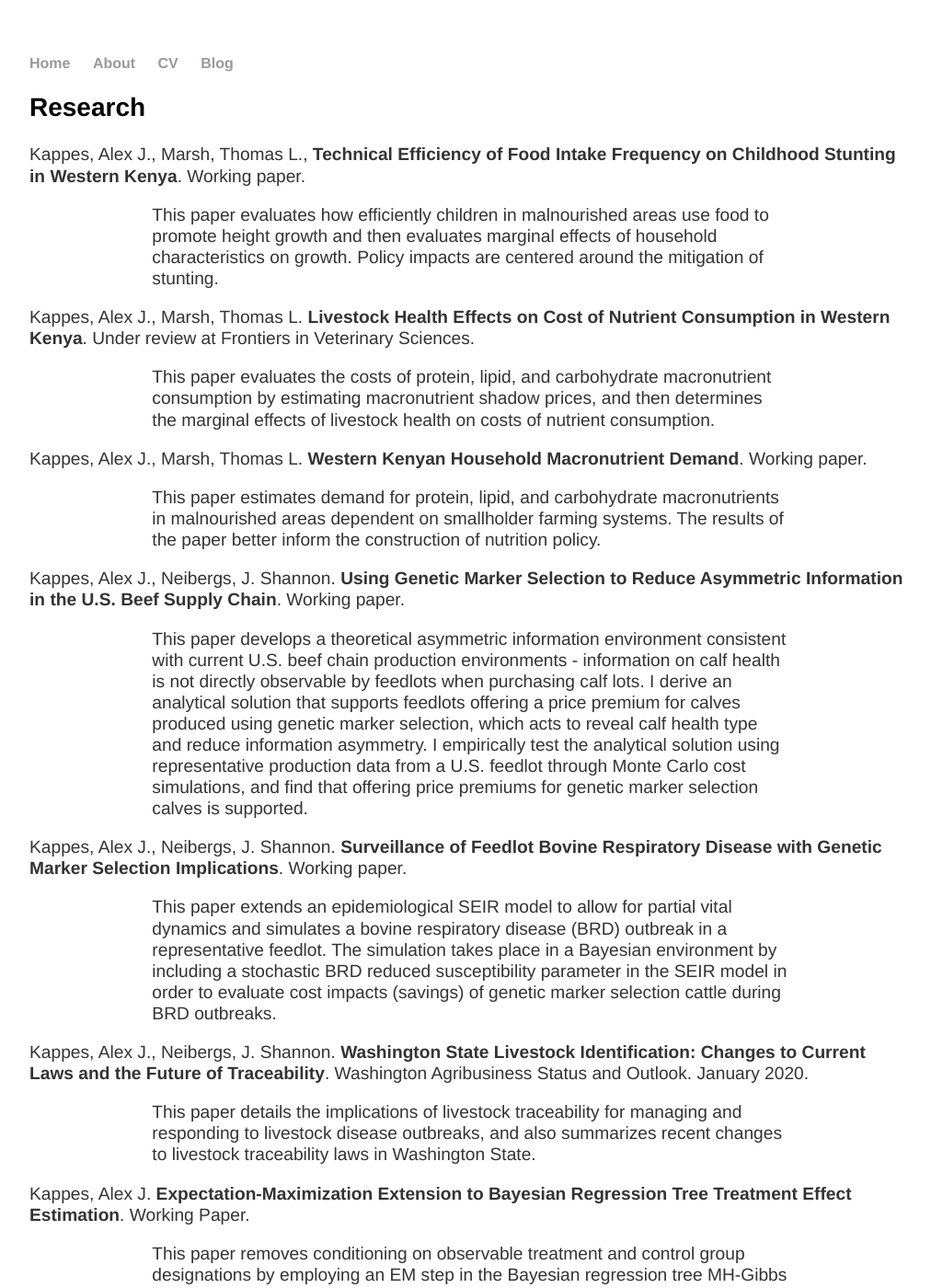
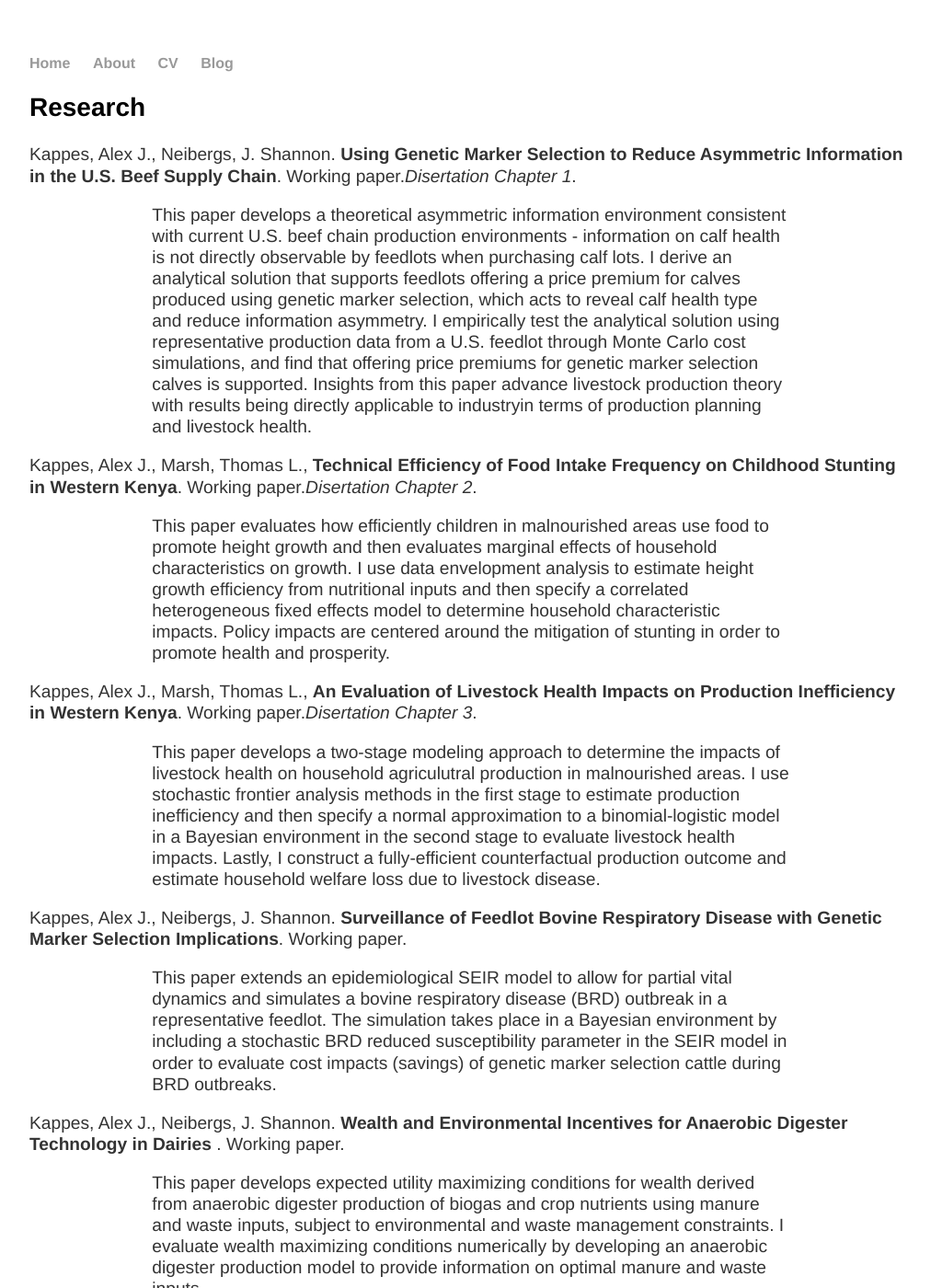
Before and after one commit to AJKappes/AJKappes.github.io, a Jekyll site: the page about/index.html, which Jekyll copies as it is, in a window 1280 px wide and 1400 px high. Shown: the whole window at 92% size, without its empty margins (128-1140 px from the left). Built offline with Jekyll 4.4.1, drawn with Linux system fonts in a browser that asks for light colours; some of the changed text lies outside the part shown.

Commit message:
update research

```diff
--- a/about/index.html
+++ b/about/index.html
@@ -22,37 +22,54 @@
 		<div class="container">
 		<div class="blurb">
 
+
 	<h2>Research</h2>
 
-		<p>Kappes, Alex J., Marsh, Thomas L., <b>Technical Efficiency
-of Food Intake Frequency on Childhood Stunting in Western Kenya</b>. Working paper.</p>
-
-		<p class="indented">This paper evaluates how efficiently children in malnourished areas use food to promote height growth and then evaluates marginal effects of household characteristics on growth. Policy impacts are centered around the mitigation of stunting.</p>
-
-        <p>Kappes, Alex J., Marsh, Thomas L. <b>Livestock Health Effects on Cost of Nutrient Consumption in Western Kenya</b>. Under review at Frontiers in Veterinary Sciences.</p>
-
-		<p class="indented"> This paper evaluates the costs of protein, lipid, and carbohydrate macronutrient consumption by estimating macronutrient shadow prices, and then determines the marginal effects of livestock health on costs of nutrient consumption.</p>
-
-		<p>Kappes, Alex J., Marsh, Thomas L. <b>Western Kenyan Household Macronutrient Demand</b>. Working paper.</p>
-
-		<p class="indented"> This paper estimates demand for protein, lipid, and carbohydrate macronutrients in malnourished areas dependent on smallholder farming systems. The results of the paper better inform the construction of nutrition policy.</p>
 
 		<p>Kappes, Alex J., Neibergs, J. Shannon. <b>Using Genetic Marker Selection
-to Reduce Asymmetric Information in the U.S. Beef Supply Chain</b>. Working paper.</p>
+to Reduce Asymmetric Information in the U.S. Beef Supply Chain</b>. Working paper.<em>Disertation Chapter 1</em>.</p>
 
-		<p class="indented">This paper develops a theoretical asymmetric information environment consistent with current U.S. beef chain production environments - information on calf health is not directly observable by feedlots when purchasing calf lots. I derive an analytical solution that supports feedlots offering a price premium for calves produced using genetic marker selection, which acts to reveal calf health type and reduce information asymmetry. I empirically test the analytical solution using representative production data from a U.S. feedlot through Monte Carlo cost simulations, and find that offering price premiums for genetic marker selection calves is supported.</p>
+		<p class="indented">This paper develops a theoretical asymmetric information environment consistent with current U.S. beef chain production environments - information on calf health is not directly observable by feedlots when purchasing calf lots. I derive an analytical solution that supports feedlots offering a price premium for calves produced using genetic marker selection, which acts to reveal calf health type and reduce information asymmetry. I empirically test the analytical solution using representative production data from a U.S. feedlot through Monte Carlo cost simulations, and find that offering price premiums for genetic marker selection calves is supported. Insights from this paper advance livestock production theory with results being directly applicable to industryin terms of production planning and livestock health.</p>
+
+
+		<p>Kappes, Alex J., Marsh, Thomas L., <b>Technical Efficiency
+of Food Intake Frequency on Childhood Stunting in Western Kenya</b>. Working paper.<em>Disertation Chapter 2</em>.</p>
+
+		<p class="indented">This paper evaluates how efficiently children in malnourished areas use food to promote height growth and then evaluates marginal effects of household characteristics on growth. I use data envelopment analysis to estimate height growth efficiency from nutritional inputs and then specify a correlated heterogeneous fixed effects model to determine household characteristic impacts. Policy impacts are centered around the mitigation of stunting in order to promote health and prosperity.</p>
+
+
+		<p>Kappes, Alex J., Marsh, Thomas L., <b>An Evaluation of Livestock Health Impacts on Production Inefficiency in Western Kenya</b>. Working paper.<em>Disertation Chapter 3</em>.</p>
+
+		<p class="indented">This paper develops a two-stage modeling approach to determine the impacts of livestock health on household agriculutral production in malnourished areas. I use stochastic frontier analysis methods in the first stage to estimate production inefficiency and then specify a normal approximation to a binomial-logistic model in a Bayesian environment in the second stage to evaluate livestock health impacts. Lastly, I construct a fully-efficient counterfactual production outcome and estimate  household welfare loss due to livestock disease.</p>
+
 
 		<p>Kappes, Alex J., Neibergs, J. Shannon. <b>Surveillance of Feedlot Bovine Respiratory Disease with Genetic Marker Selection Implications</b>. Working paper.</p>
 
 		<p class="indented"> This paper extends an epidemiological SEIR model to allow for partial vital dynamics and simulates a bovine respiratory disease (BRD) outbreak in a representative feedlot. The simulation takes place in a Bayesian environment by including a stochastic BRD reduced susceptibility parameter in the SEIR model in order to evaluate cost impacts (savings) of genetic marker selection cattle during BRD outbreaks.</p>
 
+
+		<p>Kappes, Alex J., Neibergs, J. Shannon. <b>Wealth and Environmental Incentives for Anaerobic Digester Technology in Dairies </b>. Working paper.</p>
+
+		<p class="indented">This paper develops expected utility maximizing conditions for wealth derived from anaerobic digester production of biogas and crop nutrients using manure and waste inputs, subject to environmental and waste management constraints. I evaluate wealth maximizing conditions numerically by developing an anaerobic digester production model to provide information on optimal manure and waste inputs.</p>
+
+
+		<p>Kappes, Alex J. <b>Expectation-Maximization Extension to Bayesian Regression Tree Treatment Effect Estimation</b>. Working Paper.</p>
+
+		<p class="indented"> This paper removes conditioning on observable treatment and control group designations by employing an EM step in the Bayesian regression tree MH-Gibbs step for MCMC posterior sampling.</p>
+
+
+	<h2>Publications</h2>
+
+
+		 <p>Kappes, Alex J., Marsh, Thomas L. (2020) <b>Livestock Health Effects on Cost of Nutrient Consumption in Western Kenya</b>. Front. Vet. Sci. 7:547348. doi: 10.3389/fvets.2020.547348.</p>
+
+		<p class="indented"> This paper evaluates the costs of protein, lipid, and carbohydrate macronutrient consumption by estimating macronutrient shadow prices, and then determines the marginal effects of livestock health on costs of nutrient consumption.</p>
+
+
 		<p>Kappes, Alex J., Neibergs, J. Shannon. <b>Washington State Livestock Identification: Changes to Current Laws and the Future of Traceability</b>. Washington Agribusiness Status and Outlook. January 2020.</p>
 
 		<p class="indented"> This paper details the implications of livestock traceability for managing and responding to livestock disease outbreaks, and also summarizes recent changes to livestock traceability laws in Washington State.</p>
 
-		<p>Kappes, Alex J. <b>Expectation-Maximization Extension to Bayesian Regression Tree Treatment Effect Estimation</b>. Working Paper.</p>
-
-		<p class="indented"> This paper removes conditioning on observable treatment and control group designations by employing an EM step in the Bayesian regression tree MH-Gibbs step for MCMC posterior sampling.</p>
 
 	<h2>Presentations</h2>
 
```
